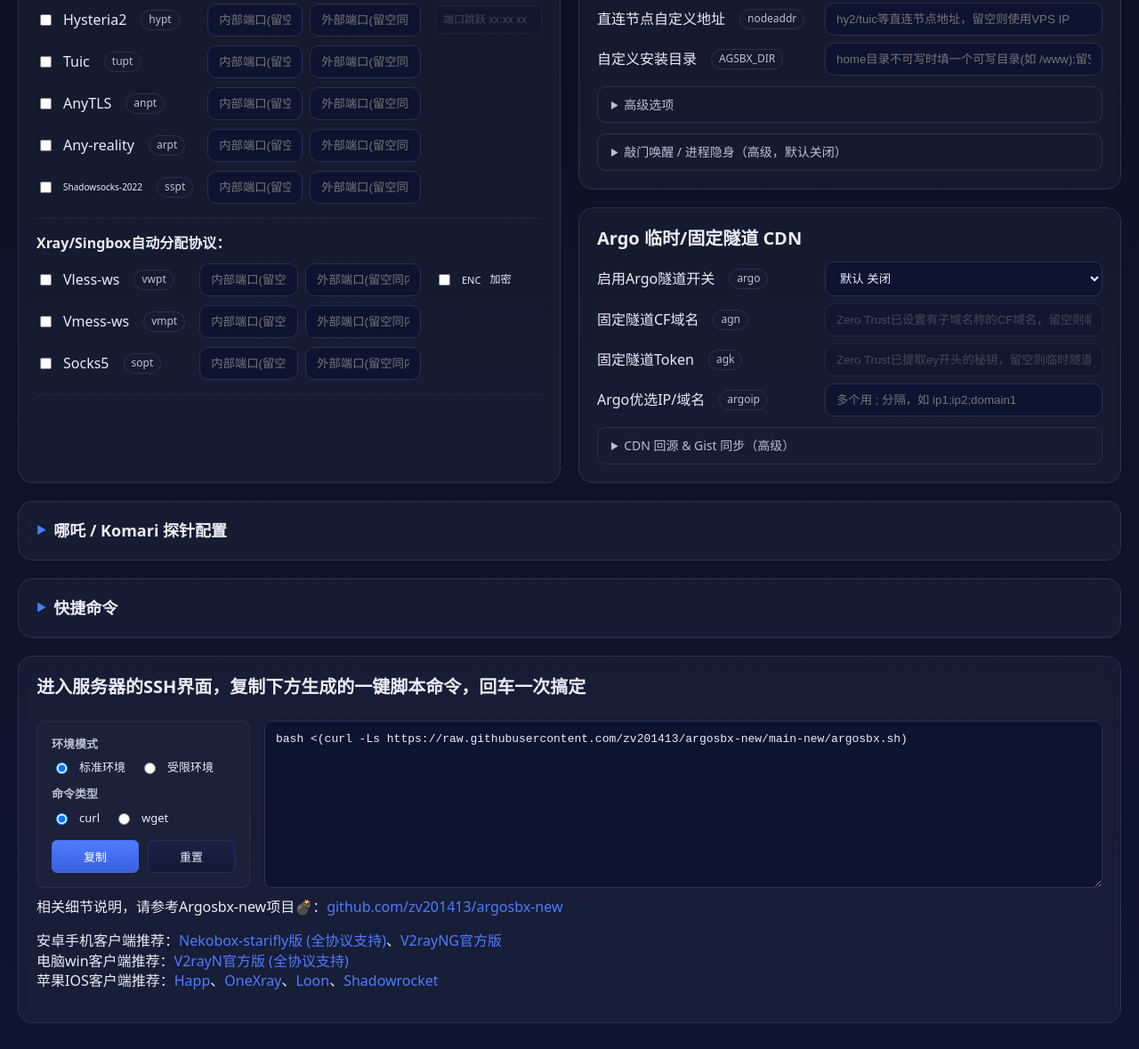
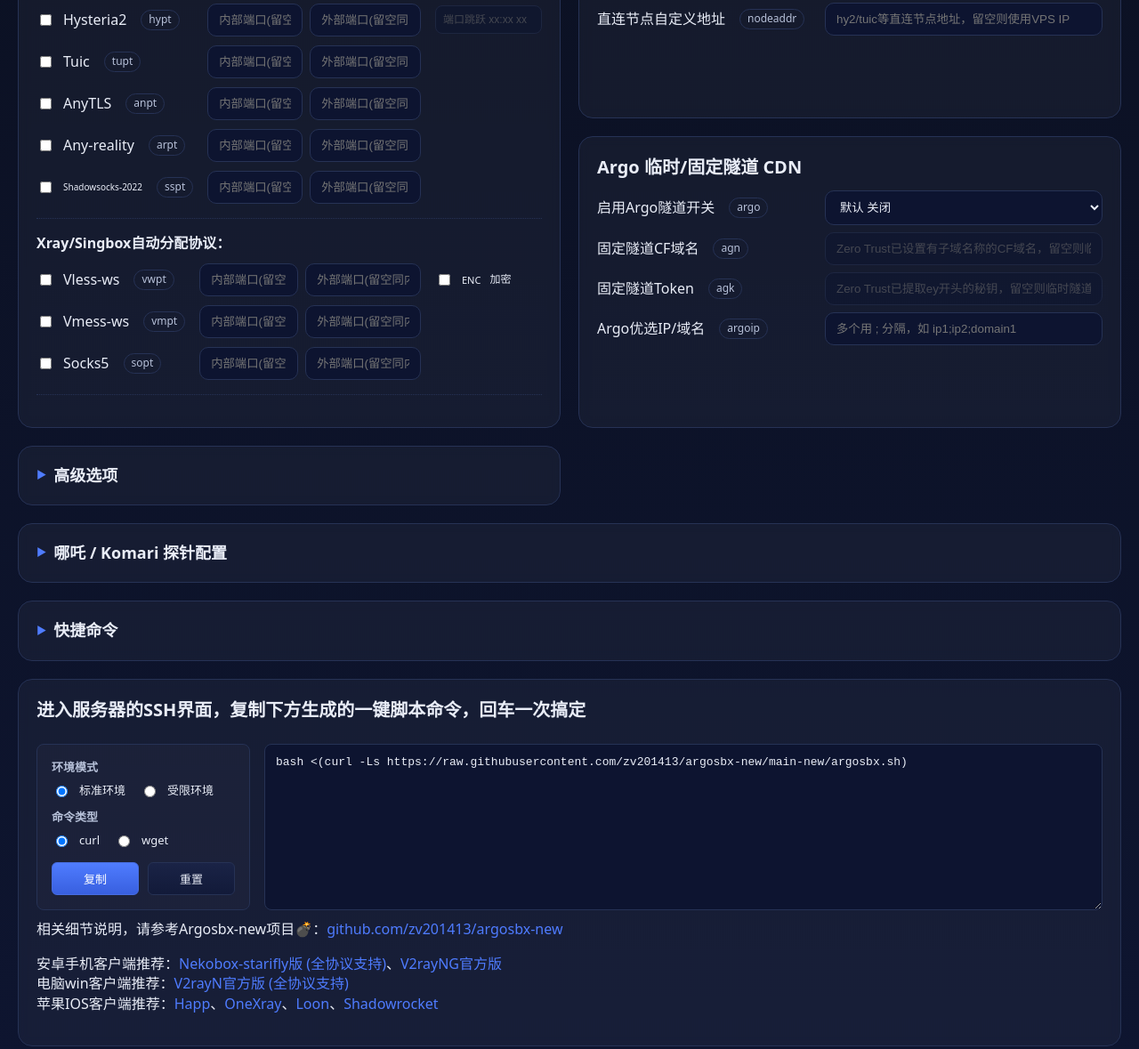
Before and after one commit to zv201413/argosbx-new, a plain HTML site: page index.html in a window 1280 px wide. Shown: the part 441-1620 px from the top of the page at 89% size. Drawn offline with Linux system fonts and the light colour scheme.

Commit message:
feat(ui): 高级选项卡片整合 + 命令框自动换行

```diff
--- a/index.html
+++ b/index.html
@@ -329,7 +329,8 @@
       border: 1px dashed #3752a6;
       border-radius: 12px;
       padding: 12px;
-      white-space: pre;
+      white-space: pre-wrap;
+      word-break: break-all;
       resize: vertical;
       transition: background-color 0.3s, border-color 0.3s, color 0.3s;
     }
@@ -556,13 +557,27 @@
           </select>
         </div>
   <div class="row"><label>直连节点自定义地址 <span class="pill">nodeaddr</span></label><input id="nodeaddr" type="text" placeholder="hy2/tuic等直连节点地址，留空则使用VPS IP"/></div>
+  </section>
+
+  <section class="card argo-tunnel">
+    <h2>Argo 临时/固定隧道 CDN</h2>
+        <div class="row">
+          <label>启用Argo隧道开关 <span class="pill">argo</span></label>
+          <select id="argoSelect">
+            <option value="">默认 关闭</option>
+            <option value="vwpt">启用Vless-ws的Argo隧道 </option>
+            <option value="vmpt">启用Vmess-ws的Argo隧道 </option>
+          </select>
+        </div>
+<div class="row"><label>固定隧道CF域名 <span class="pill">agn</span></label><input id="agn" type="text" placeholder="Zero Trust已设置有子域名称的CF域名，留空则临时隧道" disabled></div>
+  <div class="row"><label>固定隧道Token <span class="pill">agk</span></label><input id="agk" type="text" placeholder="Zero Trust已提取ey开头的秘钥，留空则临时隧道" disabled></div>
+  <div class="row"><label>Argo优选IP/域名 <span class="pill">argoip</span></label><input id="argoip" type="text" placeholder="多个用 ; 分隔，如 ip1;ip2;domain1"/></div>
+  </section>
+
+  <details class="card">
+    <summary>高级选项</summary>
+    <div class="card-body">
       <div class="row"><label>自定义安装目录 <span class="pill">AGSBX_DIR</span></label><input id="AGSBX_DIR" type="text" placeholder="home目录不可写时填一个可写目录(如 /www);留空则自动探测。脚本会在其下创建 agsbx 子目录"/></div>
-
-  <details style="margin-top:12px;border:1px solid var(--line);border-radius:10px;padding:0;">
-    <summary style="cursor:pointer;padding:10px 14px;color:var(--sub);font-size:14px;user-select:none;list-style:none;display:flex;align-items:center;gap:6px;">
-      <span style="font-size:10px;">▶</span> 高级选项
-    </summary>
-    <div style="padding:0 14px 14px;">
       <div class="row"><label>Reality 域名 <span class="pill">reym</span></label><input id="reym" type="text" placeholder="留空则默认apple.com"/></div>
       <div class="row">
         <label>当前系统开放所有端口 <span class="pill">oap</span></label>
@@ -571,8 +586,6 @@
           <option value="y">开启 执行一次即可关闭</option>
         </select>
       </div>
-    </div>
-  </details>
       <details style="margin-top:12px;border:1px solid var(--line);border-radius:10px;padding:0;">
         <summary style="cursor:pointer;padding:10px 14px;color:var(--sub);font-size:14px;user-select:none;list-style:none;display:flex;align-items:center;gap:6px;">
           <span style="font-size:10px;">▶</span> 敲门唤醒 / 进程隐身（高级，默认关闭）
@@ -590,21 +603,6 @@
         <div class="row"><label>进程伪装名 <span class="pill">STEALTH_NAME</span></label><input id="STEALTH_NAME" type="text" placeholder="逗号分隔3个=sing-box,xray,cloudflared(填1个则三者共用)。例 [kworker/0:1],[kworker/1:2],[kworker/2:0]  留空不伪装(需bash)"/></div>
         </div>
       </details>
-  </section>
-
-  <section class="card argo-tunnel">
-    <h2>Argo 临时/固定隧道 CDN</h2>
-        <div class="row">
-          <label>启用Argo隧道开关 <span class="pill">argo</span></label>
-          <select id="argoSelect">
-            <option value="">默认 关闭</option>
-            <option value="vwpt">启用Vless-ws的Argo隧道 </option>
-            <option value="vmpt">启用Vmess-ws的Argo隧道 </option>
-          </select>
-        </div>
-<div class="row"><label>固定隧道CF域名 <span class="pill">agn</span></label><input id="agn" type="text" placeholder="Zero Trust已设置有子域名称的CF域名，留空则临时隧道" disabled></div>
-  <div class="row"><label>固定隧道Token <span class="pill">agk</span></label><input id="agk" type="text" placeholder="Zero Trust已提取ey开头的秘钥，留空则临时隧道" disabled></div>
-  <div class="row"><label>Argo优选IP/域名 <span class="pill">argoip</span></label><input id="argoip" type="text" placeholder="多个用 ; 分隔，如 ip1;ip2;domain1"/></div>
       <details style="margin-top:12px;border:1px solid var(--line);border-radius:10px;padding:0;">
         <summary style="cursor:pointer;padding:10px 14px;color:var(--sub);font-size:14px;user-select:none;list-style:none;display:flex;align-items:center;gap:6px;">
           <span style="font-size:10px;transition:transform 0.2s;">▶</span> CDN 回源 &amp; Gist 同步（高级）
@@ -615,7 +613,8 @@
         <div class="row"><label>GitHub Token <span class="pill">gh_token</span></label><input id="gh_token" type="text" placeholder="推送Gist用，留空则不推送"/></div>
         </div>
       </details>
-  </section>
+    </div>
+  </details>
 
   <details class="card nezha-agent">
     <summary>哪吒 / Komari 探针配置</summary>
```
Lines whose indentation alone changed are shown as unchanged.
